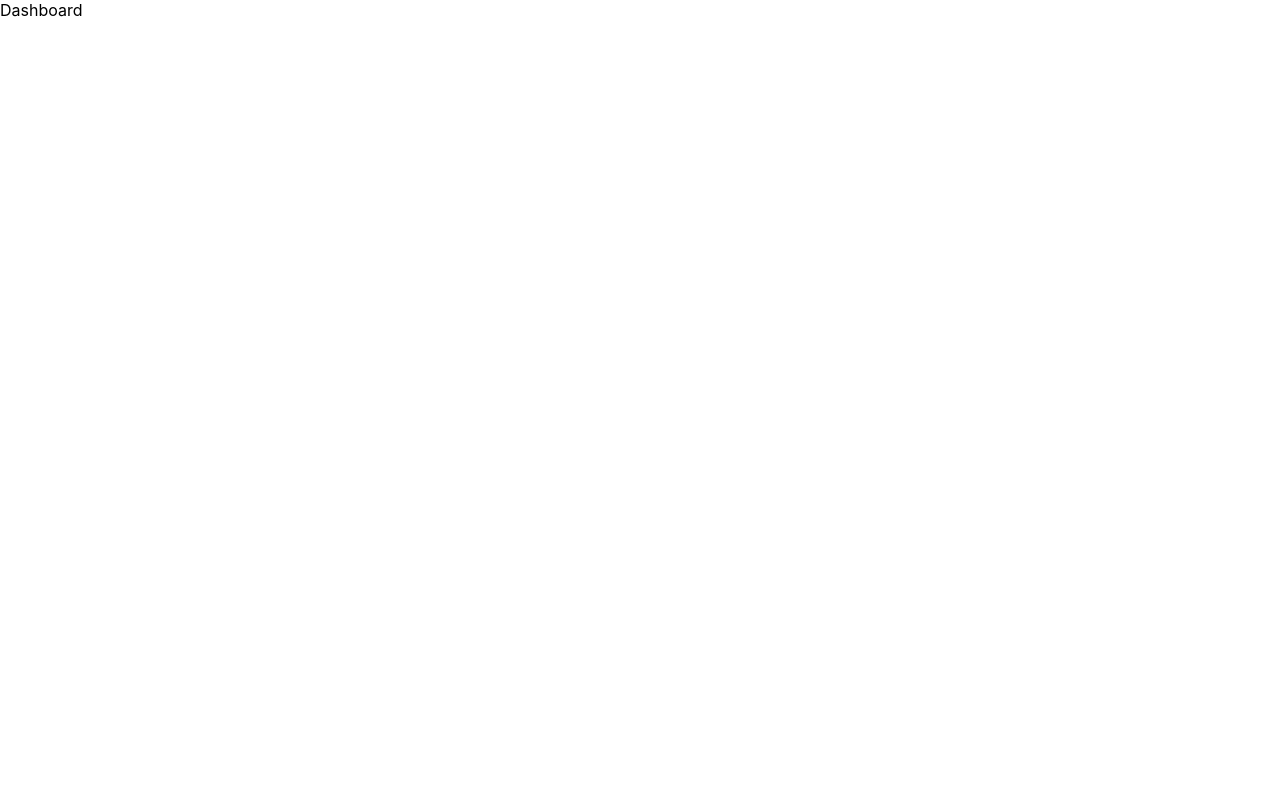
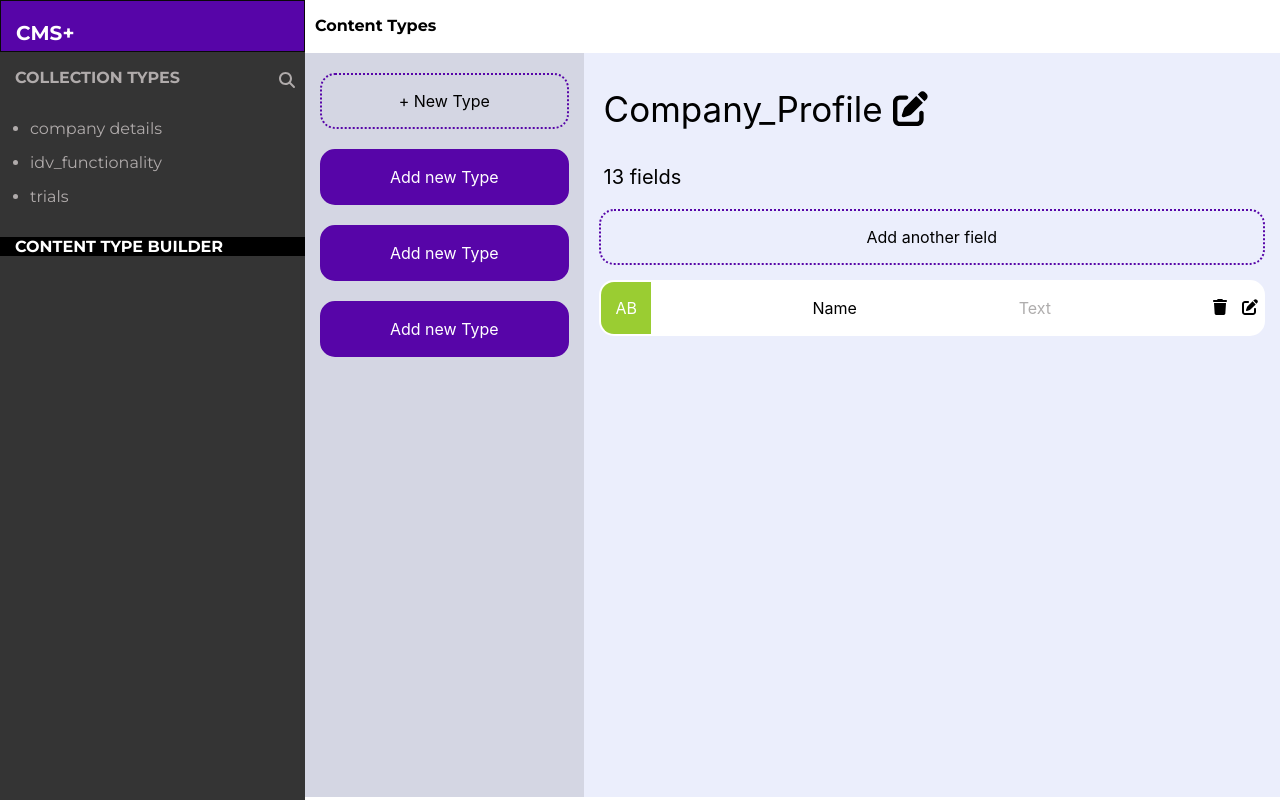
Before and after one commit to sneh258/CMS-frontend, a React (Create React App) app: page /dashboard in a window 1280 px wide. Built offline with nearby package versions, Linux system fonts and the light colour scheme; the HTML template or start-up script is replaced by a standard one.

Commit message:
feat: create add field and header component for content builder

```diff
--- /dev/null
+++ b/src/components/AddNewField/index.css
@@ -0,0 +1,37 @@
+.add-new-field{
+    border: 2px solid rgb(255, 255, 255);
+    border-radius: 15px 15px;
+    display: flex;
+    margin: 15px;
+    background-color: white;
+    justify-content: space-between;
+}
+
+.logo{
+    width: 50px;
+    /* border: 1px solid red; */
+    border-top-left-radius: 13px;
+    border-bottom-left-radius: 13px;
+    background-color: yellowgreen;
+    color: white;
+}
+
+.logo p{
+    padding-left: 15px;
+}
+
+.type p{
+    color: rgb(175, 173, 173);
+}
+
+.icon{
+    /* border: 1px solid red; */
+    margin-top: 15px;
+    display: flex;
+    padding-right: 5px;
+
+}
+
+#icon-one{
+    margin-right: 15px;
+}
--- /dev/null
+++ b/src/components/AddNewField/index.jsx
@@ -0,0 +1,29 @@
+import React from 'react';
+import './index.css';
+import { FontAwesomeIcon } from '@fortawesome/react-fontawesome';
+import { faTrash } from '@fortawesome/free-solid-svg-icons';
+import { faEdit } from '@fortawesome/free-solid-svg-icons';
+
+export default function AddNewField() {
+  return (
+    <div className="add-new-field">
+      <div className="logo">
+        <p>AB</p>
+      </div>
+      <div className="field">
+        <p>Name</p>
+      </div>
+      <div className="type">
+        <p>Text</p>
+      </div>
+      <div className="icon">
+        <div id='icon-one'>
+          <FontAwesomeIcon icon={faTrash} />
+        </div>
+        <div id='icon-two'>
+          <FontAwesomeIcon icon={faEdit} />
+        </div>
+      </div>
+    </div>
+  );
+}
--- /dev/null
+++ b/src/components/AddNewType/index.css
@@ -0,0 +1,11 @@
+.add-new-type{
+    border: 2px solid rgb(87, 5, 168);
+    border-radius: 15px 15px;
+    margin-top: 20px;
+    margin-left: 15px;
+    margin-right: 15px;
+    display: flex;
+    background-color:rgb(87, 5, 168) ;
+    color: white;
+    justify-content: center;
+}
--- /dev/null
+++ b/src/components/AddNewType/index.js
@@ -0,0 +1,6 @@
+import React from 'react';
+import './index.css';
+
+export default function AddNewType() {
+  return <div className='add-new-type'><p>Add new Type</p></div>;
+}
--- /dev/null
+++ b/src/components/Header/index.css
@@ -0,0 +1,8 @@
+.header-comp {
+  /* border: 1px solid red; */
+  padding-left: 35px;
+  font-family: 'Montserrat', sans-serif;
+  font-weight: 700;
+  height: 37px;
+  padding-left: 10px;
+}
--- /dev/null
+++ b/src/components/Header/index.jsx
@@ -0,0 +1,10 @@
+import React from 'react';
+import './index.css';
+
+export default function Header() {
+  return (
+    <div className="header-comp">
+      <p>Content Types</p>
+    </div>
+  );
+}
--- /dev/null
+++ b/src/pages/Dashboard/index.css
@@ -0,0 +1,12 @@
+.main{
+    display: flex;
+    flex-direction: row;
+}
+
+.comp1{
+    flex: 5;
+}
+
+.comp2{
+    flex:19;
+}
--- a/src/pages/Dashboard/index.jsx
+++ b/src/pages/Dashboard/index.jsx
@@ -1,5 +1,19 @@
 import React from 'react';
+import './index.css';
+import ContentBuilder from '../../components/ContentBuilder';
+import ContentDashboard from '../../components/ContentDashboard';
+// import CollectionType from '../../components/CollectionType';
 
 export default function Dashboard() {
-  return <div>Dashboard</div>;
+  return (
+    <div className="main">
+      <div className="comp1">
+        <ContentBuilder />
+      </div>
+      <div className="comp2">
+        <ContentDashboard />
+      </div>
+    </div>
+    // <div><CollectionType/></div>
+  );
 }
```
